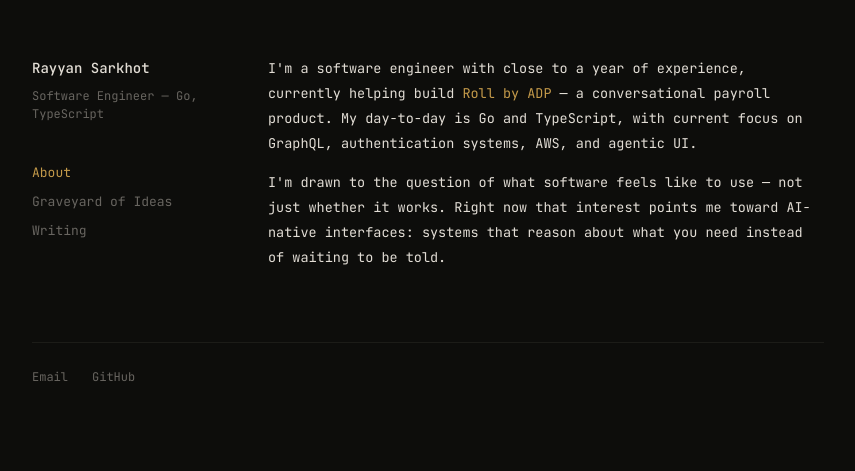
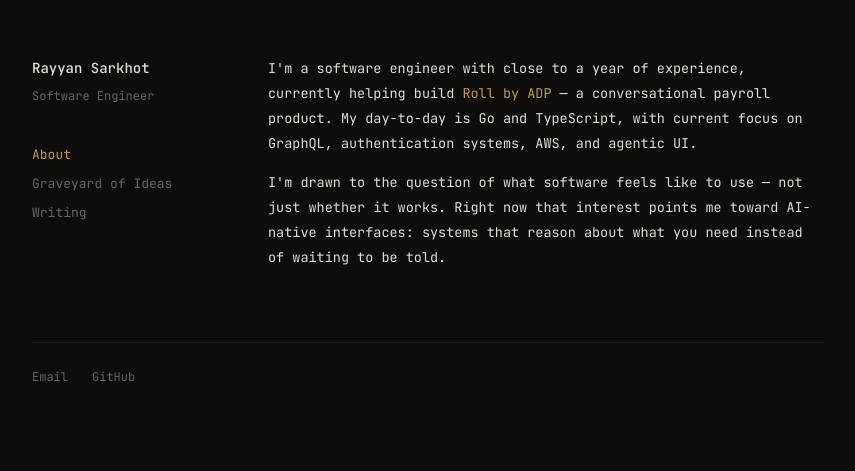
Before and after one commit to rayyansarkhot/rayyansarkhot.github.io, a plain HTML site: page index.html in a window 1280 px wide. Shown: the whole page, without its empty margins (212-1067 px from the left). Drawn offline with Linux system fonts and the light colour scheme.

Commit message:
Remove stack from subtitle

```diff
--- a/index.html
+++ b/index.html
@@ -16,7 +16,7 @@
     <aside>
       <div class="brand">
         <div class="brand-name">Rayyan Sarkhot</div>
-        <div class="brand-sub">Software Engineer &mdash; Go, TypeScript</div>
+        <div class="brand-sub">Software Engineer</div>
       </div>
       <nav>
         <button class="tab" data-tab="about">About</button>
```
